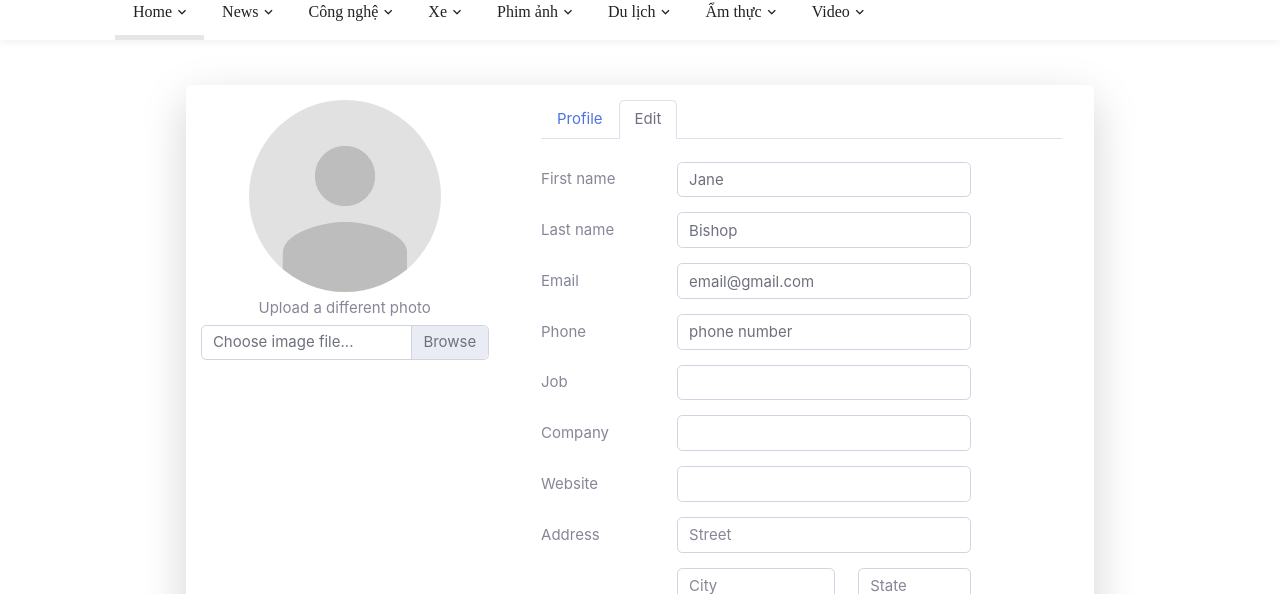
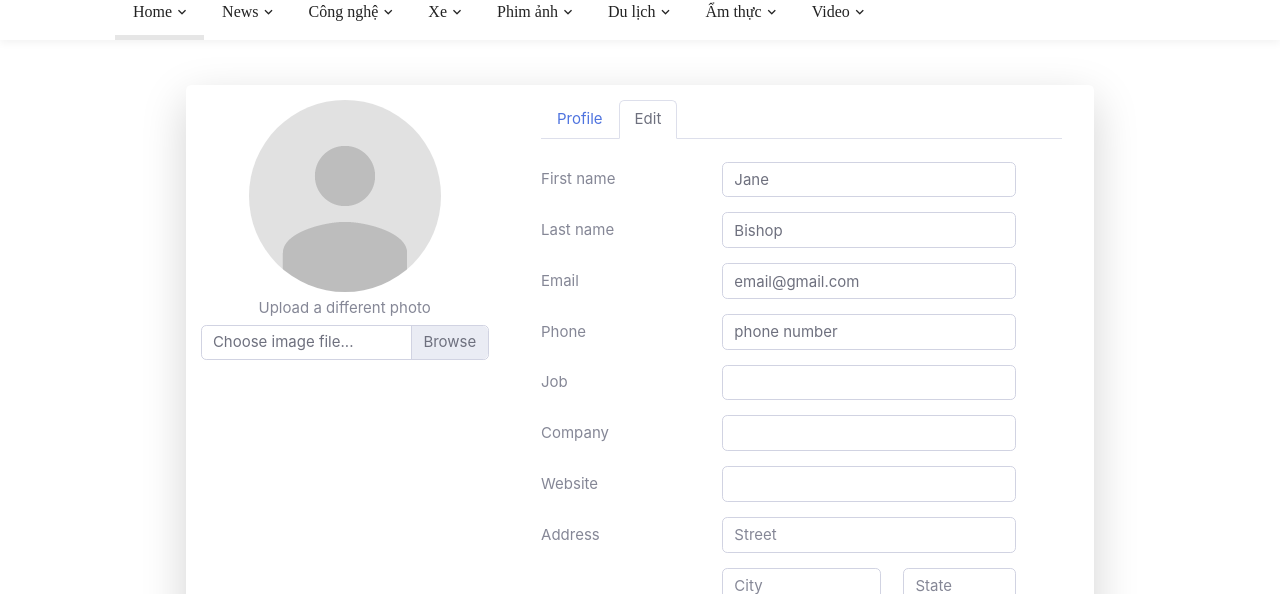
Before and after one commit to QNhatCNTT/DoAnGK_web, a plain HTML site: page newsonline/user-profile.html in a window 1280 px wide. Both pictures are taken after a click on the link "Edit". Shown: the part 206-800 px from the top of the page. Drawn offline with Linux system fonts and the light colour scheme; a web font is replaced by a local one.

Commit message:
custom user profile

```diff
--- a/newsonline/user-profile.html
+++ b/newsonline/user-profile.html
@@ -2696,55 +2696,55 @@
                                             <div class="tab-pane" id="edit">
                                                     <form role="form">
                                                             <div class="form-group row">
-                                                                <label class="col-lg-3 col-form-label form-control-label">First name</label>
+                                                                <label class="col-lg-4 col-form-label form-control-label">First name</label>
                                                                 <div class="col-lg-7">
                                                                     <input class="form-control" type="text" value="Jane">
                                                                 </div>
                                                             </div>
                                                             <div class="form-group row">
-                                                                <label class="col-lg-3 col-form-label form-control-label">Last name</label>
+                                                                <label class="col-lg-4 col-form-label form-control-label">Last name</label>
                                                                 <div class="col-lg-7">
                                                                     <input class="form-control" type="text" value="Bishop">
                                                                 </div>
                                                             </div>
                                                             <div class="form-group row">
-                                                                <label class="col-lg-3 col-form-label form-control-label">Email</label>
+                                                                <label class="col-lg-4 col-form-label form-control-label">Email</label>
                                                                 <div class="col-lg-7">
                                                                     <input class="form-control" type="email" value="email@gmail.com">
                                                                 </div>
                                                             </div>
                                                             <div class="form-group row">
-                                                                    <label class="col-lg-3 col-form-label form-control-label">Phone</label>
+                                                                    <label class="col-lg-4 col-form-label form-control-label">Phone</label>
                                                                     <div class="col-lg-7">
                                                                         <input class="form-control" type="text" value="phone number">
                                                                     </div>
                                                             </div>
                                                             <div class="form-group row">
-                                                                    <label class="col-lg-3 col-form-label form-control-label">Job</label>
+                                                                    <label class="col-lg-4 col-form-label form-control-label">Job</label>
                                                                     <div class="col-lg-7">
                                                                         <input class="form-control" type="text">
                                                                     </div>
                                                             </div>
                                                             <div class="form-group row">
-                                                                <label class="col-lg-3 col-form-label form-control-label">Company</label>
+                                                                <label class="col-lg-4 col-form-label form-control-label">Company</label>
                                                                 <div class="col-lg-7">
                                                                     <input class="form-control" type="text" value="">
                                                                 </div>
                                                             </div>
                                                             <div class="form-group row">
-                                                                <label class="col-lg-3 col-form-label form-control-label">Website</label>
+                                                                <label class="col-lg-4 col-form-label form-control-label">Website</label>
                                                                 <div class="col-lg-7">
                                                                     <input class="form-control" type="url" value="">
                                                                 </div>
                                                             </div>
                                                             <div class="form-group row">
-                                                                <label class="col-lg-3 col-form-label form-control-label">Address</label>
+                                                                <label class="col-lg-4 col-form-label form-control-label">Address</label>
                                                                 <div class="col-lg-7">
                                                                     <input class="form-control" type="text" value="" placeholder="Street">
                                                                 </div>
                                                             </div>
                                                             <div class="form-group row">
-                                                                <label class="col-lg-3 col-form-label form-control-label"></label>
+                                                                <label class="col-lg-4 col-form-label form-control-label"></label>
                                                                 <div class="col-lg-4">
                                                                     <input class="form-control" type="text" value="" placeholder="City">
                                                                 </div>
@@ -2753,27 +2753,27 @@
                                                                 </div>
                                                             </div>
                                                             <div class="form-group row">
-                                                                <label class="col-lg-3 col-form-label form-control-label">Username</label>
+                                                                <label class="col-lg-4 col-form-label form-control-label">Username</label>
                                                                 <div class="col-lg-7">
                                                                     <input class="form-control" type="text" value="janeuser">
                                                                 </div>
                                                             </div>
                                                             <div class="form-group row">
-                                                                <label class="col-lg-3 col-form-label form-control-label">Password</label>
+                                                                <label class="col-lg-4 col-form-label form-control-label">Password</label>
                                                                 <div class="col-lg-7">
                                                                     <input class="form-control" type="password" value="11111122333">
                                                                 </div>
                                                             </div>
                                                             <div class="form-group row">
-                                                                <label class="col-lg-3 col-form-label form-control-label">Confirm password</label>
+                                                                <label class="col-lg-4 col-form-label form-control-label">Confirm password</label>
                                                                 <div class="col-lg-7">
                                                                     <input class="form-control" type="password" value="11111122333">
                                                                 </div>
                                                             </div>
                                                             <div class="form-group row">
-                                                                <label class="col-lg-3 col-form-label form-control-label"></label>
+                                                                <label class="col-lg-4 col-form-label form-control-label"></label>
                                                                 <div class="col-lg-7">
-                                                                    <input type="reset" class="btn btn-secondary" value="Cancel">
+                                                                    <input type="reset"  class="btn btn-secondary" value="Cancel">
                                                                     <input type="button" class="btn btn-primary" value="Save Changes">
                                                                 </div>
                                                             </div>
```
